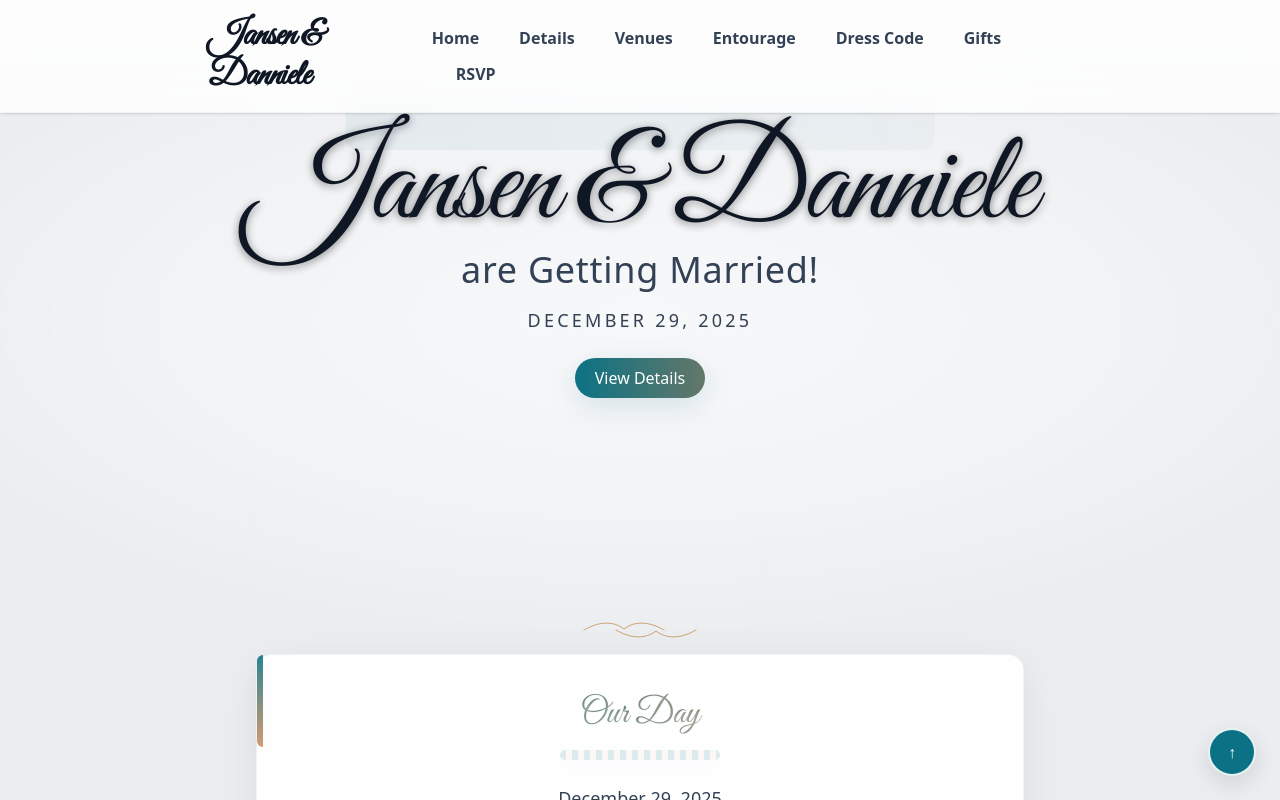
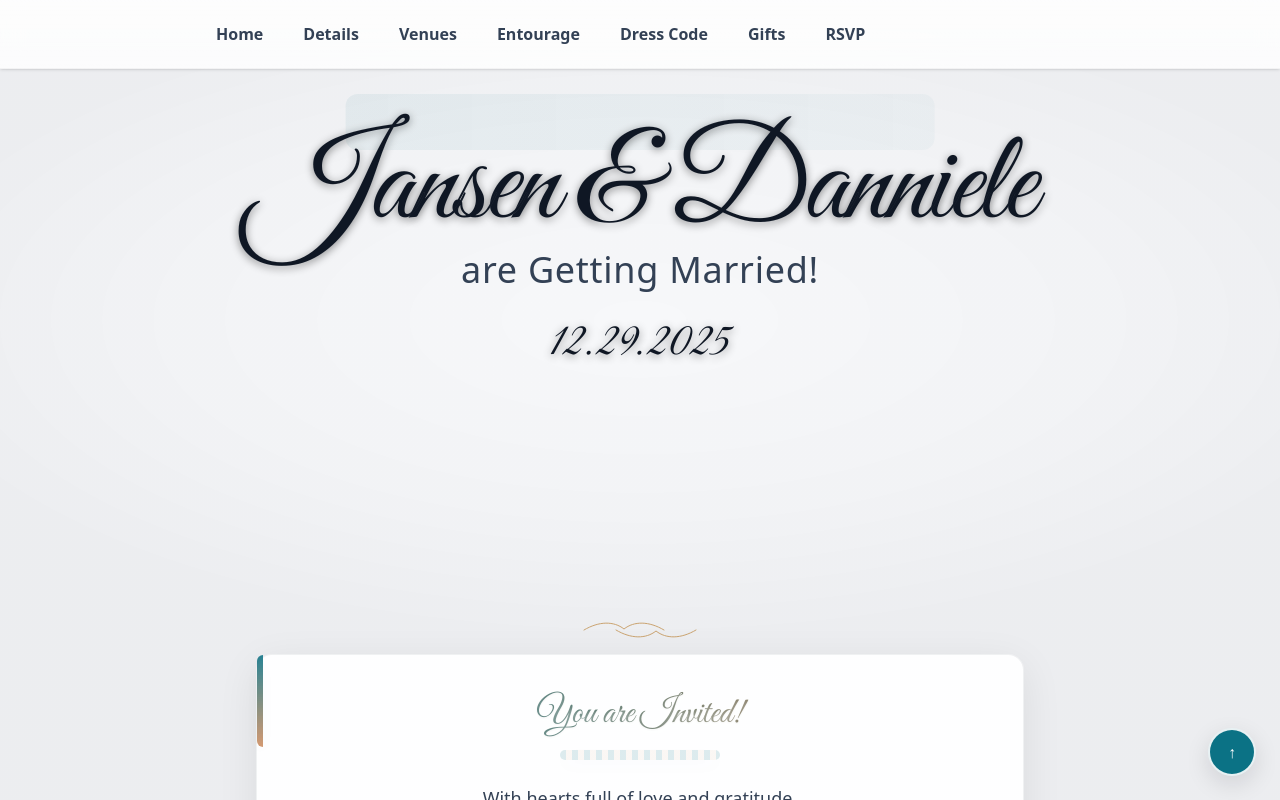
Before and after one commit to jdolido/jansen-danniele-rsvp-wedding, a React (Vite) app: page / in a window 1280 px wide. Shown: the top 800 px of the page. Built offline with nearby package versions, Linux system fonts and the light colour scheme.

Commit message:
feat: Revise invitation content and styles for enhanced clarity and elegance

```diff
--- a/src/App.tsx
+++ b/src/App.tsx
@@ -269,7 +269,6 @@ export default function App() {
     <div className="app-content font-sans text-gray-800 relative z-10">
       <nav className="fixed w-full bg-white/60 backdrop-blur-md shadow z-20 theme-invitation-bg">
         <div className="max-w-4xl mx-auto flex justify-between items-center p-4">
-          <div className="text-2xl font-script text-4xl theme-text-muted">Jansen & Danniele</div>
           <div className="space-x-6">
             {['Home', 'Details', 'Venues', 'Entourage', 'Dress Code', 'Gifts', 'RSVP'].map((label) => {
               const slug = label.toLowerCase().replace(/\s+/g, '-');
@@ -291,22 +290,21 @@ export default function App() {
         <div className="max-w-4xl mx-auto text-center px-4">
           <h1 className="font-script hero-title anim" data-animate>Jansen & Danniele</h1>
           <p className="sub-hero anim" data-animate>are Getting Married!</p>
-          <p className="hero-date anim" data-animate>December 29, 2025</p>
-          <button onClick={() => smoothScroll("details")} className="mt-6 theme-btn hover:brightness-95 text-white py-2 px-6 rounded-full transition anim" data-animate>View Details</button>
+          <p className="hero-date anim" data-animate>12.29.2025</p>
         </div>
       </section>
 
       <section id="details" className="py-20 bg-transparent">
         <div className="max-w-3xl mx-auto text-center theme-panel p-8 rounded-xl">
-          <h2 className="font-script invitation-heading">Our Day</h2>
-          <p className="mt-6 text-lg theme-text-muted">December 29, 2025<br/>Ceremony: 2:30 PM at St. Ferdinand Cathedral, Quezon Avenue, Lucena City<br/>Reception: 5:30 PM at Potch Restaurant, Salinas, Lucena City</p>
+          <h2 className="font-script invitation-heading">You are Invited!</h2>
+          <p className="mt-6 text-lg theme-text-muted">With hearts full of love and gratitude,<br/><strong>Jansen</strong> and <strong>Danniele</strong> joyfully invite you to share in the celebration of their union —<br/>a day where love, faith, and family come together in timeless Filipino grace.</p>
         </div>
       </section>
 
       <section id="venues" className="py-12 bg-transparent">
         <div className="max-w-4xl mx-auto text-center theme-panel p-8 rounded-xl">
           <h2 className="font-script invitation-heading">Venues</h2>
-          <p className="mt-4 theme-text-muted">Ceremony: St. Ferdinand Cathedral — 2:30 PM<br/>Reception: Potch Restaurant — 5:30 PM</p>
+          <p className="mt-4 theme-text-muted">Ceremony: St. Ferdinand Cathedral<br/>Reception: Potch Restaurant</p>
 
           <div className="venue-gallery mt-6">
             <Gallery allowOpen={false} galleryId="venue-gallery" images={[
--- a/src/invitation.css
+++ b/src/invitation.css
@@ -224,6 +224,10 @@ section:not(#home)::before {
 }
 /* Load a handwriting webfont for the signature (Great Vibes from Google Fonts) */
 @import url('https://fonts.googleapis.com/css2?family=Great+Vibes&display=swap');
+/* Use Playfair Display for prominent date styling (restored) */
+@import url('https://fonts.googleapis.com/css2?family=Playfair+Display:wght@400;700&display=swap');
+
+/* Keep headings using the existing script/font classes and defaults; do not override the global body font here so site returns to previous elegant look. */
 
 /* Entrance animations */
 .anim { opacity: 0; transform: translateY(8px); transition: opacity 420ms ease, transform 420ms cubic-bezier(.2,.9,.3,1); }
@@ -279,11 +283,19 @@ section:not(#home)::before {
 
 .invitation-hero .hero-date {
     margin-top: 0.6rem;
-    font-size: 1.125rem;
-    letter-spacing: 0.18em;
-    text-transform: uppercase;
-    color: var(--muted-text);
-    text-shadow: 0 2px 6px rgba(255,255,255,0.85), 0 1px 2px rgba(0,0,0,0.06);
+    font-family: 'Great Vibes', cursive;
+    font-weight: 400;
+    font-style: normal;
+    font-size: 1.35rem;
+    letter-spacing: 0.02em;
+    text-transform: none;
+    color: var(--base-text);
+    text-shadow: 0 2px 8px rgba(0,0,0,0.45);
+    display: inline-block;
+    padding: 0;
+    border-radius: 0;
+    background: transparent;
+    transform: none;
 }
 
 /* Section headings (Details / RSVP) */
@@ -323,9 +335,11 @@ input[type="text"], input[type="number"], select, textarea {
 }
 @media (min-width: 640px) {
     .sub-hero { font-size: 1.6rem; }
+    .invitation-hero .hero-date { font-size: 1.9rem; }
 }
 @media (min-width: 1024px) {
     .sub-hero { font-size: 2.25rem; }
+    .invitation-hero .hero-date { font-size: 3rem; }
 }
 
 /* Override Tailwind's green focus rings with the theme accent */
```
